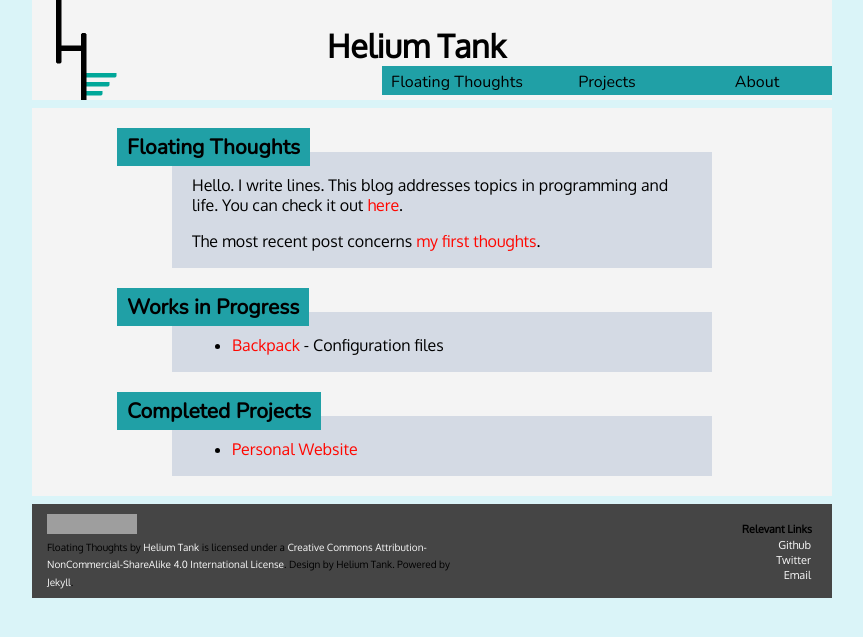
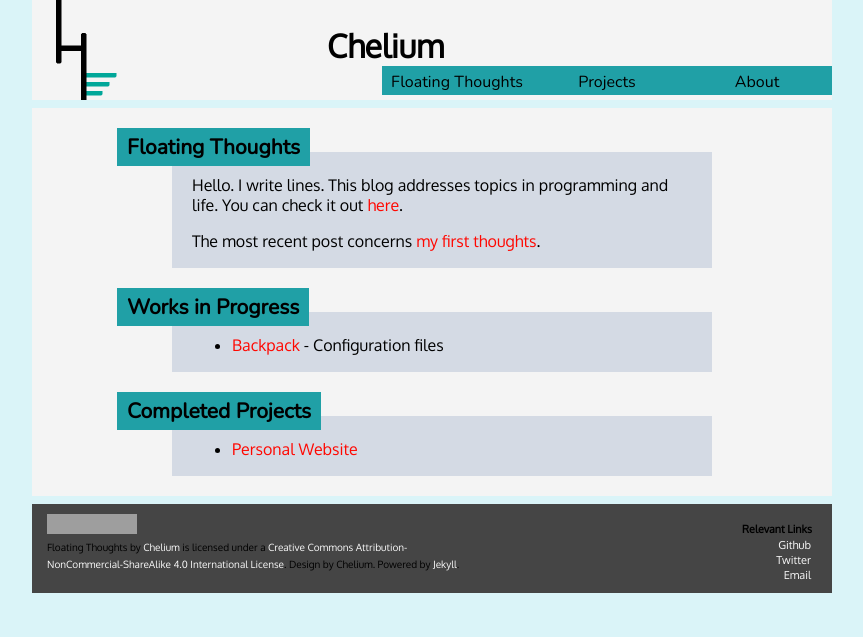
Before and after one commit to chelium/chelium.github.io, a Jekyll site: the page built from index.html, in a window 1280 px wide. Shown: the top 637 px of the page, without its empty margins (208-1071 px from the left). Built offline with Jekyll 4.4.1, drawn with Linux system fonts in a browser that asks for light colours; grey boxes are pictures that could not be loaded.

Commit message:
Updated site

```diff
--- a/_includes/footer.html
+++ b/_includes/footer.html
@@ -1,9 +1,9 @@
 <div id="footer">
-  <div id="commonlicense"><sub><a rel="license" href="http://creativecommons.org/licenses/by-nc-sa/4.0/"><img alt="Creative Commons License" style="border-width:0" src="https://i.creativecommons.org/l/by-nc-sa/4.0/88x31.png" /></a><br /><span xmlns:dct="http://purl.org/dc/terms/" property="dct:title">Floating Thoughts</span> by <a xmlns:cc="http://creativecommons.org/ns#" href="heliumtank.github.io" property="cc:attributionName" rel="cc:attributionURL">Helium Tank</a> is licensed under a <a rel="license" href="http://creativecommons.org/licenses/by-nc-sa/4.0/">Creative Commons Attribution-NonCommercial-ShareAlike 4.0 International License</a>. Design by Helium Tank. Powered by <a href="https://jekyllrb.com/">Jekyll</a>.</sub></div>
+  <div id="commonlicense"><sub><a rel="license" href="http://creativecommons.org/licenses/by-nc-sa/4.0/"><img alt="Creative Commons License" style="border-width:0" src="https://i.creativecommons.org/l/by-nc-sa/4.0/88x31.png" /></a><br /><span xmlns:dct="http://purl.org/dc/terms/" property="dct:title">Floating Thoughts</span> by <a xmlns:cc="http://creativecommons.org/ns#" href="heliumtank.github.io" property="cc:attributionName" rel="cc:attributionURL">Chelium</a> is licensed under a <a rel="license" href="http://creativecommons.org/licenses/by-nc-sa/4.0/">Creative Commons Attribution-NonCommercial-ShareAlike 4.0 International License</a>. Design by Chelium. Powered by <a href="https://jekyllrb.com/">Jekyll</a>.</sub></div>
   <div id="footlinks">
     <h6>Relevant Links</h6>
-    <p class="footlink"><a href="https://github.com/heliumtank">Github</a></p>
-    <p class="footlink"><a href="https://twitter.com/tankofhelium">Twitter</a></p>
-    <p class="footlink"><a href="mailto:tankofhelium@gmail.com">Email</a></p>
+    <p class="footlink"><a href="https://github.com/chelium">Github</a></p>
+    <p class="footlink"><a href="https://twitter.com/helixmaker">Twitter</a></p>
+    <p class="footlink"><a href="mailto:helixmaker@gmail.com">Email</a></p>
   </div>
 </div>
--- a/_includes/header.html
+++ b/_includes/header.html
@@ -1,6 +1,6 @@
 <div id="header">
   <img src="/img/logo.png"/>
-  <h1><a href="/">Helium Tank</a></h1>
+  <h1><a href="/">Chelium</a></h1>
   <ul id="navbar">
     <li><a href="/blog">Floating Thoughts</a></li>
     <li><a href="/projects">Projects</a></li>
--- a/index.html
+++ b/index.html
@@ -1,6 +1,6 @@
 ---
 layout: default
-title: Helium
+title: Chelium
 ---
 
 <div id="home">
@@ -13,14 +13,14 @@
   <div class="heading"><h2>Works in Progress</h2></div>
   <div class="subcontent">
       <ul>
-        <li><a href="https://github.com/heliumtank/backpack">Backpack</a> - Configuration files</li>
+        <li><a href="https://github.com/chelium/backpack">Backpack</a> - Configuration files</li>
       </ul>
   </div>
   <br/>
   <div class="heading"><h2>Completed Projects</h2></div>
   <div class="subcontent">
       <ul>
-          <li><a href="https://github.com/heliumtank/heliumtank.github.io">Personal Website</a></li>
+          <li><a href="https://github.com/chelium/chelium.github.io">Personal Website</a></li>
       </ul>
   </div>
 </div>
```
